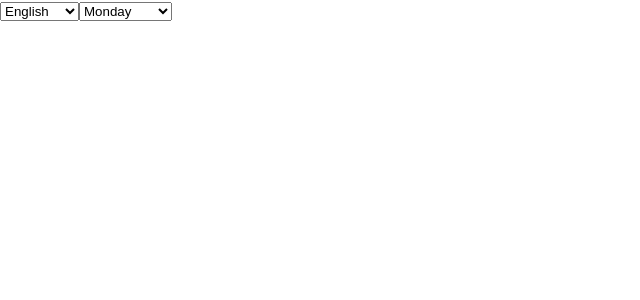
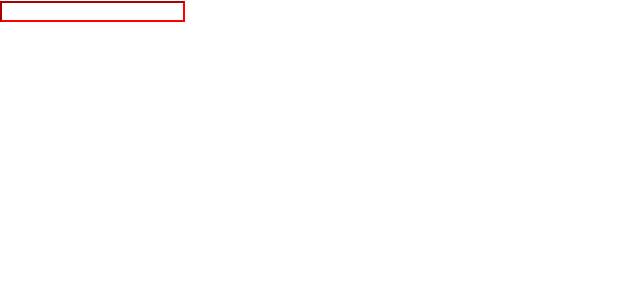
Before and after one commit to IrshakAnna-Mariia/LearnReact, a React (Create React App) app in the folder lesson_7/: page / in a window 1280 px wide. Shown: the top 300 px of the page, without its empty margins (0-640 px from the left). Built offline with nearby package versions, Linux system fonts and the light colour scheme.

Commit message:
Lesson_7. Task 11

```diff
--- a/lesson_7/src/App.js
+++ b/lesson_7/src/App.js
@@ -1,38 +1,18 @@
 import {useState} from 'react';
-import { format, eachDayOfInterval} from 'date-fns';
-import {uk} from 'date-fns/locale';
+import useStyles from './styles';
 
 function App() {
-  const [daysOfWeek] = useState(eachDayOfInterval({
-    start: new Date(2021, 7, 16),
-    end: new Date(2021, 7, 22)
-  }));
-  const [formatedDays, setFormatedDays] = useState(daysOfWeek.map(item => format(item, 'EEEE')));
+  const [isGreen, setIsGreen] = useState(false);
 
-  const handleChangeLanguage = ({target: {value}}) => {
-    switch (value) {
-      case 'English':
-        setFormatedDays(daysOfWeek.map(item => format(item, 'EEEE')));
-        break;
-      case 'Ukrainian':
-        setFormatedDays(daysOfWeek.map(item => format(item, 'EEEE', {locale: uk})));
-        break;
+  const classes = useStyles(isGreen);
 
-      default:
-        break;
-    }
+  const handleChangeText = ({target: {value}}) => {
+    value.length >= 4 && value.length <= 9 ? setIsGreen(true) : setIsGreen(false);
   }
 
   return (
     <div>
-      <select onChange={handleChangeLanguage}>
-        <option>English</option>
-        <option>Ukrainian</option>
-      </select>
-
-      <select>
-        {formatedDays.map(item => <option key={item}>{item}</option>)}
-      </select>
+      <input className={classes.input} onChange={handleChangeText} type='text'/>
     </div>
   );
 }
--- a/lesson_7/src/styles.js
+++ b/lesson_7/src/styles.js
@@ -1,10 +1,9 @@
 import {createUseStyles} from 'react-jss';
 
 const useStyles = createUseStyles({
-  td: {
-    border: '1px solid black',
-    maxWidth: '153px'
-  }
+  input: props => ({
+    borderColor: props ? 'green' : 'red'
+  })
 })
 
 export default useStyles;
```
